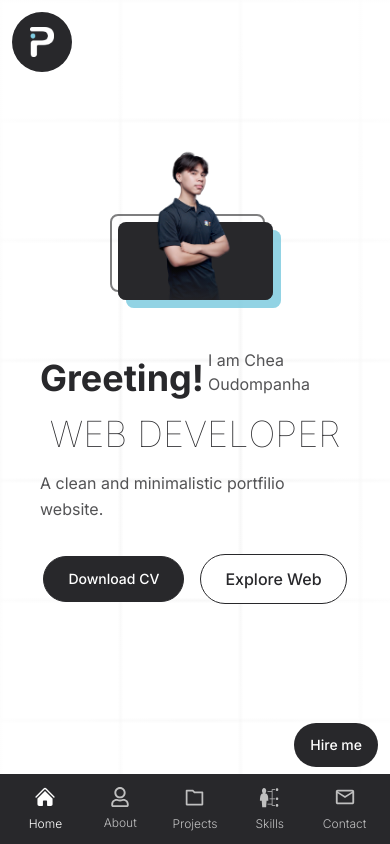
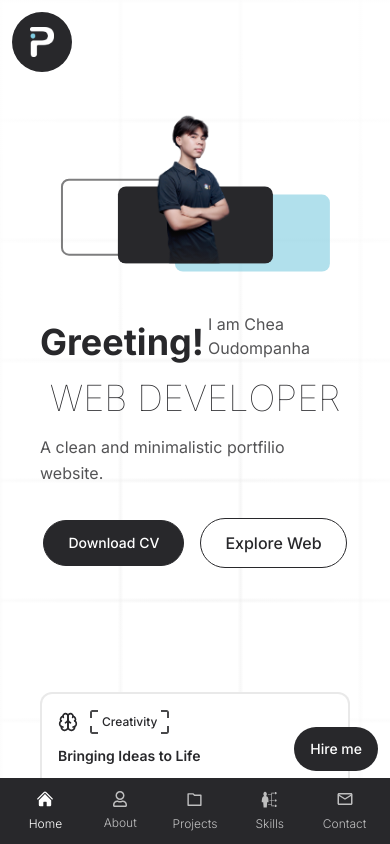
Before and after one commit to OudomPanhaChea/Portfolio, a React (Vite) app: page / in a window 390 px wide. Shown: the top 844 px of the page. Built offline with nearby package versions, Linux system fonts and the light colour scheme.

Commit message:
clean up landing section

```diff
--- a/src/assets/assets.ts
+++ b/src/assets/assets.ts
@@ -3,5 +3,5 @@ import Profile from './profile.png'
 
 export const assets = {
   Logo,
-  Profile
+  Profile,
 }
--- a/src/components/LandingSection.tsx
+++ b/src/components/LandingSection.tsx
@@ -1,10 +1,59 @@
-import { assets } from "../assets/assets"
+import { useGSAP } from "@gsap/react";
+import { assets } from "../assets/assets";
 import FlipText from "../components/FlipText";
+import gsap from "gsap";
+import { LuBrain, LuLightbulb } from "react-icons/lu";
+import type { IconType } from "react-icons";
 
 const LandingSection = () => {
   const WORDS = ["web developer", "frontend developer", "backend developer"];
+
+  useGSAP(() => {
+    gsap.from("#hero h1, #hero p, #hero button", {
+      y: 100,
+      x: -50,
+      opacity: 0,
+      ease: "power1.inOut",
+      stagger: 0.1,
+    });
+
+    const tl = gsap.timeline();
+
+    tl.from("#model", {
+      y: 150,
+      x: 100,
+      opacity: 0,
+      duration: 0.7,
+      ease: "power1.inOut",
+    })
+      .from("#border-bg", {
+        x: -50,
+        opacity: 0,
+        ease: "power1.inOut",
+      })
+      .from("#sec-bg", {
+        x: 50,
+        opacity: 0,
+        ease: "power1.inOut",
+      });
+
+    gsap.utils.toArray<HTMLElement>(".float").forEach((el) => {
+      gsap.to(el, {
+        y: gsap.utils.random(-30, -10),
+        x: gsap.utils.random(0, -5),
+        duration: 3,
+        repeat: -1,
+        yoyo: true,
+        ease: "sine.inOut",
+      });
+    });
+  });
+
   return (
-    <section id="#home" className="relative min-h-screen bg-white overflow-hidden">
+    <section
+      id="hero"
+      className="relative min-h-screen bg-white overflow-hidden pb-16 lg:pb-0"
+    >
       {/* Grid Background */}
       <div
         className="absolute inset-0 opacity-15 blur-[1px]"
@@ -22,12 +71,20 @@ const LandingSection = () => {
 
       {/* Content Container */}
       <div className="px-6 md:px-16 lg:px-24 xl:px-32">
-        <div className="px-4 relative z-10 flex flex-col-reverse lg:flex-row gap-12 lg:gap-0 items-center justify-center lg:justify-between min-h-screen">
+        <div className="px-4 mt-42 sm:mt-32 lg:mt-0 relative z-10 flex flex-col-reverse lg:flex-row gap-12 lg:gap-0 items-center justify-center lg:justify-between min-h-screen">
           {/* left */}
-          <div className="w-full space-y-3 xl:space-y-5 2xl:space-y-6 flex flex-col items-center lg:items-start">
+          <div className="w-full lg:mt-32 space-y-3 xl:space-y-5 2xl:space-y-5 flex flex-col items-center lg:items-start">
             <div className="flex items-end gap-1 xl:gap-2">
-              <h1 className="text-4xl xl:text-5xl 2xl:text-6xl font-bold text-primary">Greeting!</h1>
-              <p className="text-base xl:text-lg text-primary/80 mb-0.5">
+              <h1
+                id="greet"
+                className="text-4xl xl:text-5xl 2xl:text-6xl font-bold text-primary"
+              >
+                Greeting!
+              </h1>
+              <p
+                id="name"
+                className="text-base xl:text-lg text-primary/80 mb-0.5"
+              >
                 I am Chea Oudompanha
               </p>
             </div>
@@ -49,23 +106,91 @@ const LandingSection = () => {
               </button>
             </div>
 
+            <div className="w-full md:w-[110%] xl:w-full pt-28 sm:pt-32 lg:pt-4">
+              <div className="grid grid-cols-1 sm:grid-cols-2 gap-4 md:gap-5 xl:gap-6 max-w-2xl mx-auto lg:mx-0">
+                {/* Creativity Card */}
+                <ContentCard
+                  title="Creativity"
+                  subtitle="Bringing Ideas to Life"
+                  description="I mix design and code to craft projects that feel fresh and fun."
+                  Icon={LuBrain}
+                />
+
+                {/* Innovation Card */}
+                <ContentCard
+                  title="Innovation"
+                  subtitle="Fresh Ideas"
+                  description="Always exploring new ways to solve challenges."
+                  Icon={LuLightbulb}
+                />
+              </div>
+            </div>
+
             {/*  */}
           </div>
           {/* right */}
-          <div className="w-full -mt-24 md:-mt-4 lg:mt-0">
-            <div className="flex items-center justify-center relative">
-              <img className="w-[40%] md:w-[24%] lg:w-[56%]" src={assets.Profile} alt="profile banner" />
-              <div className="w-[50%] md:w-[30%] lg:w-[68%] h-[50%] bg-primary absolute bottom-0 -z-10 rounded-lg lg:rounded-xl" />
-              <div className="w-[50%] md:w-[30%] lg:w-[68%] h-[50%] bg-gradient-to-t from-primary/80 via-50% via-primary/0 to-primary/0 absolute bottom-0 z-10 rounded-lg lg:rounded-xl" />
-              <div className="w-[50%] md:w-[30%] lg:w-[68%] h-[50%] border-2 border-primary/60 absolute bottom-2 lg:bottom-4 mr-4 lg:mr-8 -z-30 rounded-lg lg:rounded-xl" />
-              <div className="w-[50%] md:w-[30%] lg:w-[68%] h-[50%] bg-secondary/60 absolute -bottom-2 lg:-bottom-4 ml-4 lg:ml-8 -z-20 rounded-lg lg:rounded-xl" />
-              <div className="w-[50%] md:w-[30%] lg:w-[68%] h-[50%] bg-secondary/60 absolute -bottom-2 lg:-bottom-4 ml-4 lg:ml-8 -z-20 rounded-lg lg:rounded-xl" />
+          <div className="w-full md:ml-24 xl:ml-0 -mt-24 md:-mt-4 lg:mt-0">
+            <div
+              id="pic-side"
+              className="flex items-center justify-center relative"
+            >
+              <div className="float flex items-center justify-center overflow-hidden">
+                <img
+                  id="model"
+                  className="w-[40%] md:w-[24%] lg:w-[56%]"
+                  src={assets.Profile}
+                  alt="profile banner"
+                />
+                <div
+                  id="main-bg"
+                  className="w-[50%] md:w-[30%] lg:w-[68%] h-[50%] bg-primary absolute bottom-0 -z-10 rounded-lg lg:rounded-xl"
+                />
+                <div
+                  id="main-bg-gradient"
+                  className="w-[50%] md:w-[30%] lg:w-[68%] h-[50%] bg-gradient-to-t from-primary/80 via-50% via-primary/0 to-primary/0 absolute bottom-0 z-10 rounded-lg lg:rounded-xl"
+                />
+              </div>
+              <div
+                id="border-bg"
+                className="float w-[50%] md:w-[30%] lg:w-[68%] h-[50%] border-2 border-primary/60 absolute bottom-2 lg:bottom-4 mr-4 lg:mr-8 -z-30 rounded-lg lg:rounded-xl"
+              />
+              <div
+                id="sec-bg"
+                className="float w-[50%] md:w-[30%] lg:w-[68%] h-[50%] bg-secondary/60 absolute -bottom-2 lg:-bottom-4 ml-4 lg:ml-8 -z-20 rounded-lg lg:rounded-xl"
+              />
             </div>
           </div>
         </div>
       </div>
     </section>
-  )
-}
+  );
+};
 
-export default LandingSection
+const ContentCard = ({
+  title,
+  subtitle,
+  description,
+  Icon
+}: {
+  title: string;
+  subtitle: string;
+  description: string;
+  Icon: IconType
+}) => {
+  return (
+    <div className="p-4 md:p-5 lg:p-6 space-y-3 text-primary border-2 border-primary/10 bg-white rounded-xl lg:rounded-2xl hover:shadow-sm transition-shadow cursor-default">
+      <div className="flex items-center gap-3">
+        <Icon className="w-5 h-5 sm:w-6 sm:h-6 flex-shrink-0" />
+        <h4 className="text-xs sm:text-sm font-medium corner-only">{title}</h4>
+      </div>
+      <h3 className="text-sm md:text-base xl:text-lg font-semibold text-primary">
+        {subtitle}
+      </h3>
+      <p className="text-primary/70 text-xs md:text-sm xl:text-base leading-relaxed">
+        {description}
+      </p>
+    </div>
+  );
+};
+
+export default LandingSection;
--- a/src/components/layouts/Navbar.tsx
+++ b/src/components/layouts/Navbar.tsx
@@ -41,9 +41,7 @@ const Navbar = () => {
 
         {/* mobile */}
         <div className='w-full px-2 py-3 bg-primary flex md:hidden items-center justify-between'>
-
-
-          <ul className='text-white w-full flex items-center justify-around text-sm'>
+          <ul className='text-white w-full flex items-center justify-around text-xs'>
             {ROUTES.map((route, i) => (
               <li key={i} className='w-[60px]'>
                 <NavLink
--- a/src/index.css
+++ b/src/index.css
@@ -15,3 +15,15 @@ html {
   --color-primary-dull: #3b3c3f;
   --color-secondary: #7ecbe0;
 }
+
+.corner-only {
+  --s: 8px;
+  border: 2px solid #28282bd9;
+  border-radius: 2px;
+  padding: 2px 10px;
+  background: transparent content-box;
+  mask:
+    conic-gradient(#000 0 0) content-box,
+    conic-gradient(at var(--s) var(--s),#0000 75%,#000 0)
+    0 0/calc(100% - var(--s)) calc(100% - var(--s));
+}
--- a/src/utils/routes.ts
+++ b/src/utils/routes.ts
@@ -14,11 +14,11 @@ interface RoutesType {
 }
 
 const ROUTES: RoutesType[] = [
-  { label: "Home", link: "/", icon: HiOutlineHome, fillIcon: HiHome, iconSize: 22 },
-  { label: "About", link: "#about", icon: FaRegUser, fillIcon: FaUser, iconSize: 20 },
-  { label: "Projects", link: "#projects", icon: RiFolderLine, fillIcon: RiFolderFill, iconSize: 21 },
-  { label: "Skills", link: "#skills", icon: GiSkills, fillIcon: GiSkills, iconSize: 21 },
-  { label: "Contact", link: "#contact", icon: MdOutlineEmail, fillIcon: MdEmail, iconSize: 22 },
+  { label: "Home", link: "/", icon: HiOutlineHome, fillIcon: HiHome, iconSize: 18 },
+  { label: "About", link: "#about", icon: FaRegUser, fillIcon: FaUser, iconSize: 16 },
+  { label: "Projects", link: "#projects", icon: RiFolderLine, fillIcon: RiFolderFill, iconSize: 17 },
+  { label: "Skills", link: "#skills", icon: GiSkills, fillIcon: GiSkills, iconSize: 17 },
+  { label: "Contact", link: "#contact", icon: MdOutlineEmail, fillIcon: MdEmail, iconSize: 18 },
 ];
 
 export default ROUTES
```
Also changed, not shown: 1 other file (tests, documents, lock files or other folders).
